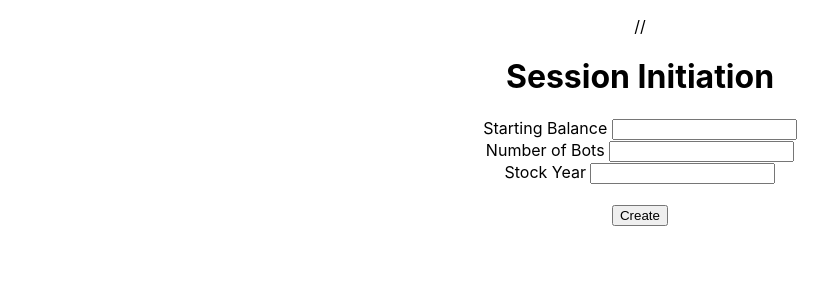
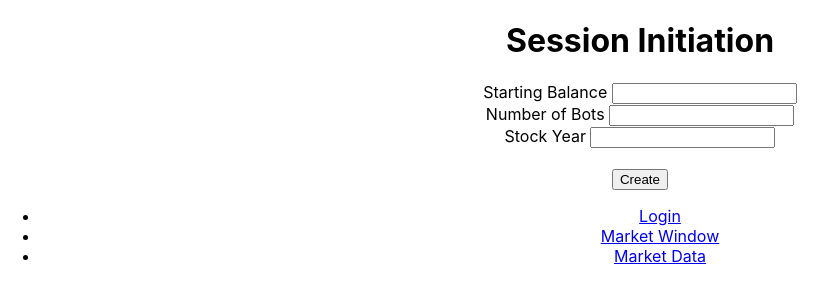
Before and after one commit to StockMarketSimulator-CSC-59867-03/SMSimulator_Website, a React (Create React App) app: page / in a window 1280 px wide. Shown: the top 302 px of the page, without its empty margins (0-837 px from the left). Built offline with nearby package versions, Linux system fonts and the light colour scheme; no server answers.

Commit message:
configure routing

```diff
--- a/package.json
+++ b/package.json
@@ -11,11 +11,14 @@
     "@types/node": "^12.12.26",
     "@types/react": "^16.9.19",
     "@types/react-dom": "^16.9.5",
+    "@types/react-router": "^5.1.4",
+    "@types/react-router-dom": "^5.1.3",
     "firebase": "^7.8.1",
     "firebase-admin": "^8.9.2",
     "node-sass": "^4.13.1",
     "react": "^16.12.0",
     "react-dom": "^16.12.0",
+    "react-router-dom": "^5.1.2",
     "react-scripts": "3.3.1",
     "typescript": "^3.7.5"
   },
--- a/src/App.tsx
+++ b/src/App.tsx
@@ -2,17 +2,17 @@ import React from 'react';
 import './App.scss';
 import SessionInitiation from './Components/sessioninitiation';
 import EventInjection from './Components/eventinjection';
+import { Link } from 'react-router-dom';
 import Buy from './Components/buy';
 import Sell from './Components/sell';
 import SIState from './Components/sessioninitiation';
 
 interface IAppComponentProps {}
-interface IAppComponentState { apiTestResponse: string }
+interface IAppComponentState {}
 
 class App extends React.Component<IAppComponentProps, IAppComponentState> {
   constructor(props : any){
     super(props);
-    this.state = { apiTestResponse: "" };
   }
 
   callTestAPI(){
@@ -20,10 +20,6 @@ class App extends React.Component<IAppComponentProps, IAppComponentState> {
       .then(res => res.text())
       .then(res => this.setState({ apiTestResponse: res }))
       .catch(err => err);
-  }
-
-  componentDidMount(){
-    this.callTestAPI();
   }
 
   createSession(){
@@ -36,14 +32,27 @@ class App extends React.Component<IAppComponentProps, IAppComponentState> {
   render(){
     return (
       <div className="App">
-        <p className="App-intro">{this.state.apiTestResponse}</p>
         {/*uncomment below to view pages*/}
-         // <SessionInitiation onSubmit={(formData: SIState)=>{
+         <SessionInitiation onSubmit={(formData: SIState)=>{
          //   this.createSession();
          }} />
         {/* <EventInjection /> */}
         {/* <Buy /> */}
         {/* <Sell /> */}
+
+        <div>
+          <ul>
+            <li>
+              <Link to="/login"> Login </Link>
+            </li>
+            <li>
+              <Link to="/marketwindow"> Market Window </Link>
+            </li>
+            <li>
+              <Link to="/marketdata"> Market Data </Link>
+            </li>
+          </ul>
+        </div>
       </div>
     );
   }
--- /dev/null
+++ b/src/RouteComponents/login.tsx
@@ -0,0 +1,16 @@
+import { Link } from 'react-router-dom';
+
+import React from 'react';
+
+class Login extends React.Component {
+    render() {
+        return (
+            <div>
+                <h1>Log in page</h1>
+                <Link to="/"> Back to home </Link>
+            </div>
+        );
+    }
+}
+
+export default Login;
--- /dev/null
+++ b/src/RouteComponents/marketdata.tsx
@@ -0,0 +1,16 @@
+import { Link } from 'react-router-dom';
+
+import React from 'react';
+
+class MarketData extends React.Component {
+    render() {
+        return (
+            <div>
+                <h1>MarketData page</h1>
+                <Link to="/"> Back to home </Link>
+            </div>
+        );
+    }
+}
+
+export default MarketData;
--- /dev/null
+++ b/src/RouteComponents/marketwindow.tsx
@@ -0,0 +1,16 @@
+import { Link } from 'react-router-dom';
+
+import React from 'react';
+
+class MarketWindow extends React.Component {
+    render() {
+        return (
+            <div>
+                <h1>Market Window page</h1>
+                <Link to="/"> Back to home </Link>
+            </div>
+        );
+    }
+}
+
+export default MarketWindow;
--- a/src/index.tsx
+++ b/src/index.tsx
@@ -1,9 +1,14 @@
 import React from 'react';
 import ReactDOM from 'react-dom';
+import { Route, Link, BrowserRouter as Router } from 'react-router-dom';
 import './index.scss';
-import App from './App';
 import * as serviceWorker from './serviceWorker';
 import * as firebase from 'firebase';
+
+import App from './App';
+import Login from './RouteComponents/login';
+import MarketWindow from './RouteComponents/marketwindow';
+import MarketData from './RouteComponents/marketdata';
 
 const firebaseConfig = {
     apiKey: "AIzaSyCWFa5caoShYrHxcLFlVeHyIzM3mXWgJo0",
@@ -18,7 +23,18 @@ const firebaseConfig = {
 
   firebase.initializeApp(firebaseConfig);
 
-ReactDOM.render(<App />, document.getElementById('root'));
+const routing = (
+    <Router>
+        <div>
+            <Route exact path="/" component={App} />
+            <Route path="/login" component={Login} />
+            <Route path="/marketwindow" component={MarketWindow} />
+            <Route path="/marketdata" component={MarketData} />
+        </div>
+    </Router>
+)
+
+ReactDOM.render(routing, document.getElementById('root'));
 
 // If you want your app to work offline and load faster, you can change
 // unregister() to register() below. Note this comes with some pitfalls.
```
Also changed, not shown: 1 other file (tests, documents, lock files or other folders).
